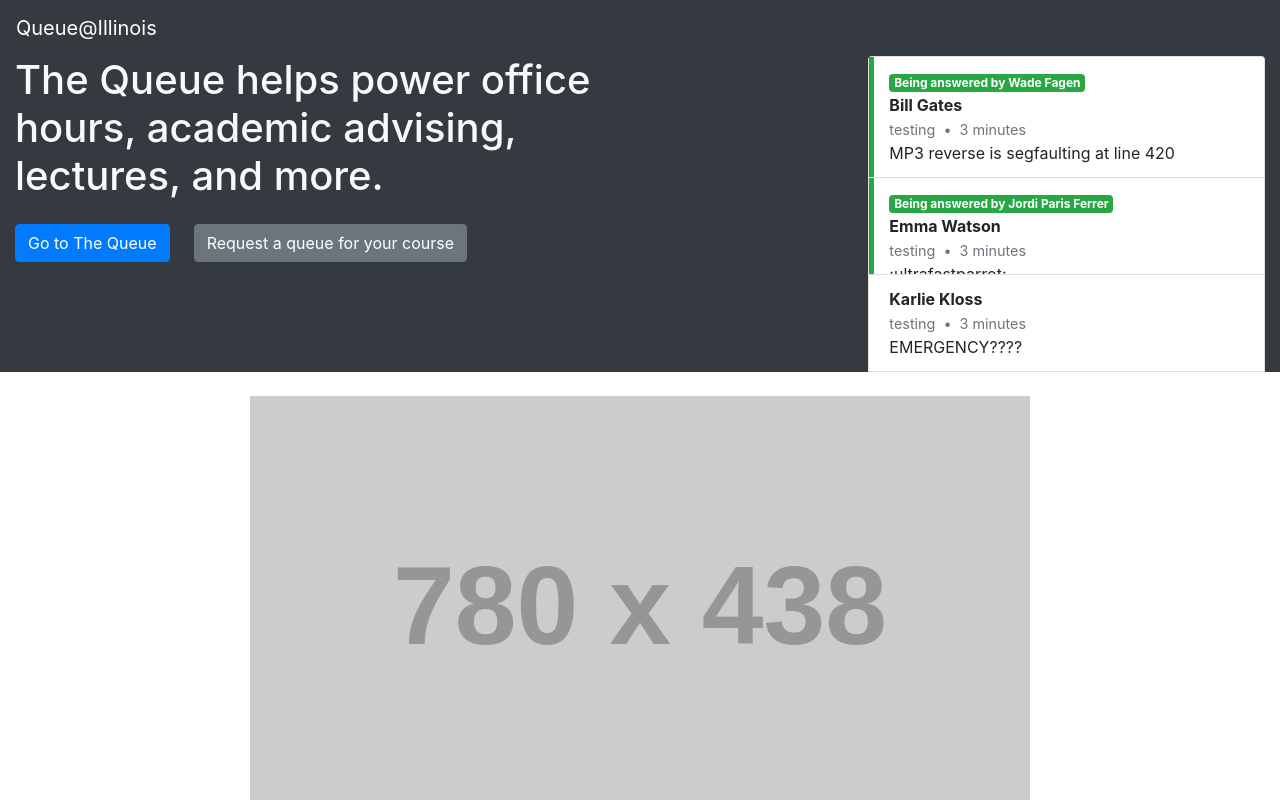
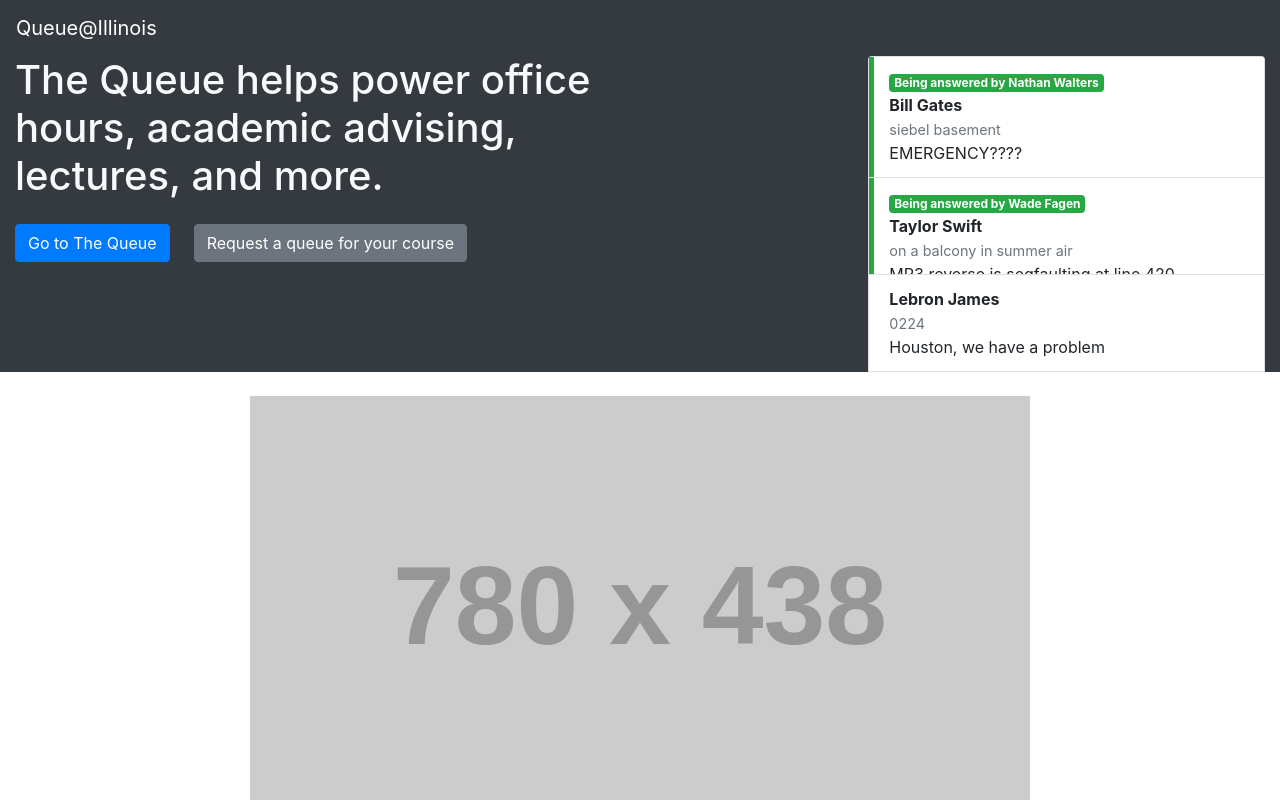
Before and after one commit to illinois/queue-info, a Next.js app: page / in a window 1280 px wide. Shown: the top 800 px of the page. Built offline with nearby package versions, Linux system fonts and the light colour scheme.

Commit message:
Deterministic first render; add locations

```diff
--- a/components/Question.js
+++ b/components/Question.js
@@ -59,8 +59,6 @@ class Question extends React.Component {
             <div className="text-muted">
               <span className="text-muted" style={{ fontSize: '0.9rem' }}>
                 <span title="Location">{location}</span>
-                <span className="mr-2 ml-2">&bull;</span>
-                <span>3 minutes</span>
               </span>
             </div>
             <div title="Topic">{topic}</div>
--- a/components/RandomQueue.js
+++ b/components/RandomQueue.js
@@ -31,6 +31,17 @@ const TOPICS = [
   ':ultrafastparrot:',
 ]
 
+const LOCATIONS = [
+  'siebel basement',
+  'on a balcony in summer air',
+  '0224',
+]
+
+const selectRandomElement = (arr) => {
+  const index = Math.floor(Math.random() * arr.length)
+  return arr[index]
+}
+
 const pickRandomElement = (arr) => {
   const index = Math.floor(Math.random() * arr.length)
   return arr.splice(index, 1)[0]
@@ -39,6 +50,19 @@ const pickRandomElement = (arr) => {
 const addRandomQuestion = (state) => {
   const name = pickRandomElement(state.availableStudents)
   const topic = pickRandomElement(state.availableTopics)
+  const location = selectRandomElement(LOCATIONS)
+  const key = state.key++;
+  state.questions.push({
+    key,
+    name,
+    topic,
+    location,
+  })
+}
+
+const addDeterministicQuestion = (state) => {
+  const [name] = state.availableStudents.splice(0, 1)
+  const [topic] = state.availableTopics.splice(0, 1)
   const key = state.key++;
   state.questions.push({
     key,
@@ -60,11 +84,14 @@ class RandomQueue extends React.Component {
     }
 
     // Populate initial state with three questions
+    // We use a deterministic selection here to avoid a mismatch between
+    // rendering on the server and on the client
     for (let i = 0; i < 3; i++) {
-      addRandomQuestion(this.state)
+      addDeterministicQuestion(this.state)
+      this.state.questions[i].location = LOCATIONS[i]
     }
     // Mark first question as being answered
-    this.state.questions[0].beingAnsweredBy = pickRandomElement(this.state.availableStaff)
+    this.state.questions[0].beingAnsweredBy = this.state.availableStaff.splice(0, 1)
   }
 
   advanceState() {
```
